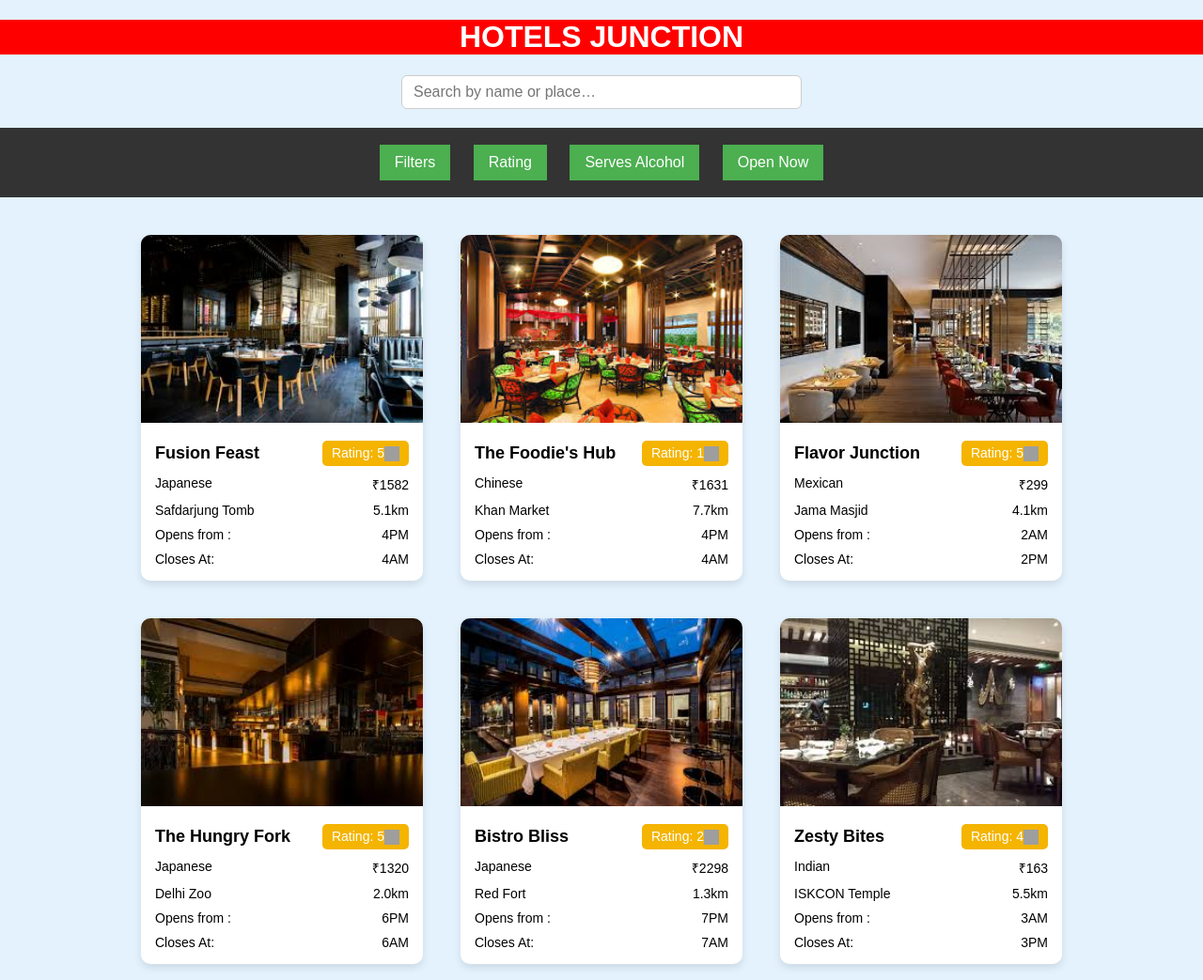
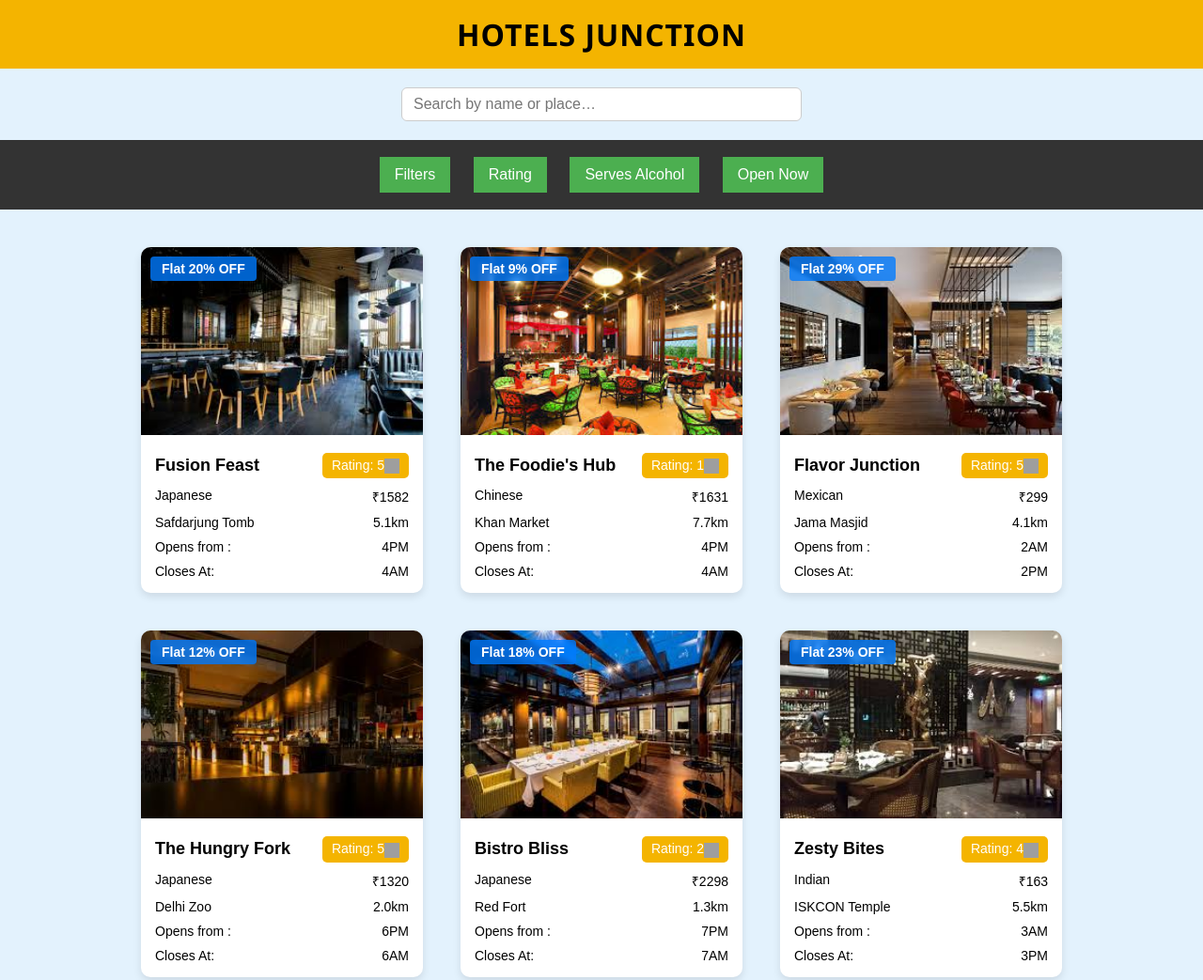
Before and after one commit to sastry5563/HotelsJunction, a plain HTML site: page index.html in a window 1280 px wide. Shown: the top 1043 px of the page at 94% size. Drawn offline with Linux system fonts and the light colour scheme; grey boxes are pictures that could not be loaded.

Commit message:
Added offer option and changed some css

```diff
--- a/app.js
+++ b/app.js
@@ -1335,8 +1335,15 @@ function getrestaurant(restaurants){
 
 
     // create Image
+        const c_image=document.createElement('div');
+        c_image.classList.add('card-img-container');
         const image = document.createElement("img");
         image.src = `Images/${restaurant.image}.jpeg`;
+        c_image.appendChild(image);
+        const c_offer=document.createElement('div');
+        c_offer.classList.add('offer-label');
+        c_offer.innerText=formatOffer(restaurant.offers);
+        c_image.appendChild(c_offer);
 
     // card-content
        const Card_content = document.createElement('div');
@@ -1440,7 +1447,7 @@ function getrestaurant(restaurants){
     Card_content.appendChild(card_location);
     Card_content.appendChild(card_time_offers);
 
-    card.appendChild(image);
+    card.appendChild(c_image);
     card.appendChild(Card_content);
 
     root.appendChild(card);
@@ -1611,3 +1618,11 @@ document.addEventListener('click', e => {
     suggestions.style.display = 'none';
   }
 });
+// for offers function
+function formatOffer(offer) {
+  // decide if offer is fraction (0–1) or whole percent
+  let pct = offer <= 1 ? offer * 100 : offer;
+  // round to nearest whole number
+  pct = Math.round(pct);
+  return `Flat ${pct}% OFF`;
+}
--- a/style.css
+++ b/style.css
@@ -1,4 +1,4 @@
-/* Basic Styles for the Page */
+
 body {
     font-family: Arial, sans-serif;
     margin: 0;
@@ -6,11 +6,17 @@ body {
     background-color:#e3f2fd;
 }
 #heading{
-    color: white;
-    background-color: red;
-    text-align: center;
+    margin: 0;
+  padding: 15px 0;
+  font-family: 'Segoe UI', Tahoma, sans-serif;
+  font-size: 32px;
+  letter-spacing: 1px;
+  text-transform: uppercase;
+  text-align: center;
+  background-color: #f4b400;
 
 }
+
 /* Header section */
 #head {
     background-color: #333;
@@ -214,3 +220,21 @@ button:hover {
 .suggestions li:hover {
   background: #f9f9f9;
 }
+
+/* offer label design */
+.offer-label {
+  position: absolute;
+  top: 10px;
+  left: 10px;
+  background-color: rgba(0, 123, 255, 0.8);
+  color: white;
+  padding: 5px 12px;
+  font-size: 14px;
+  font-weight: bold;
+  border-radius: 4px;
+  backdrop-filter: blur(2px);
+  display: block;
+}
+.card-img-container {
+  position: relative;   /* make this wrapper the positioning parent */
+}
```
